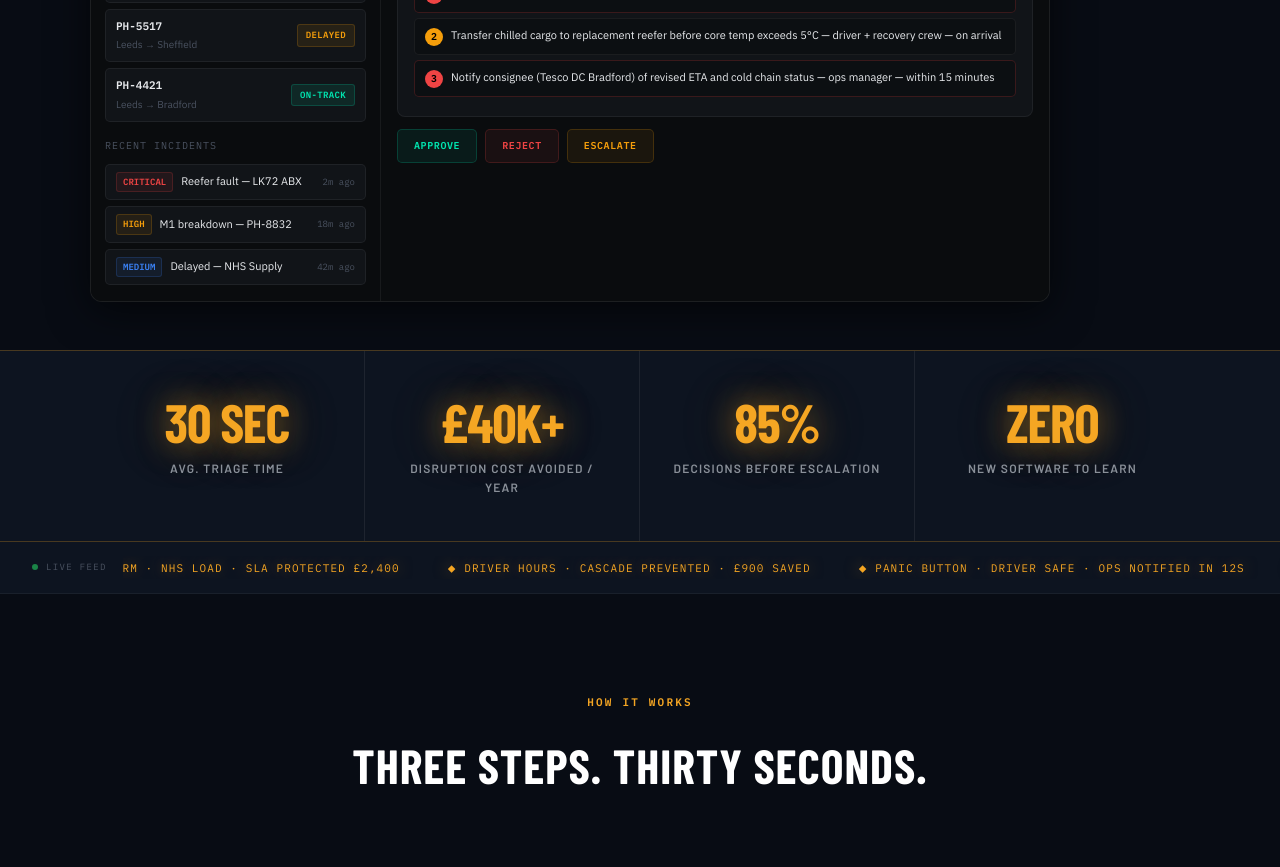
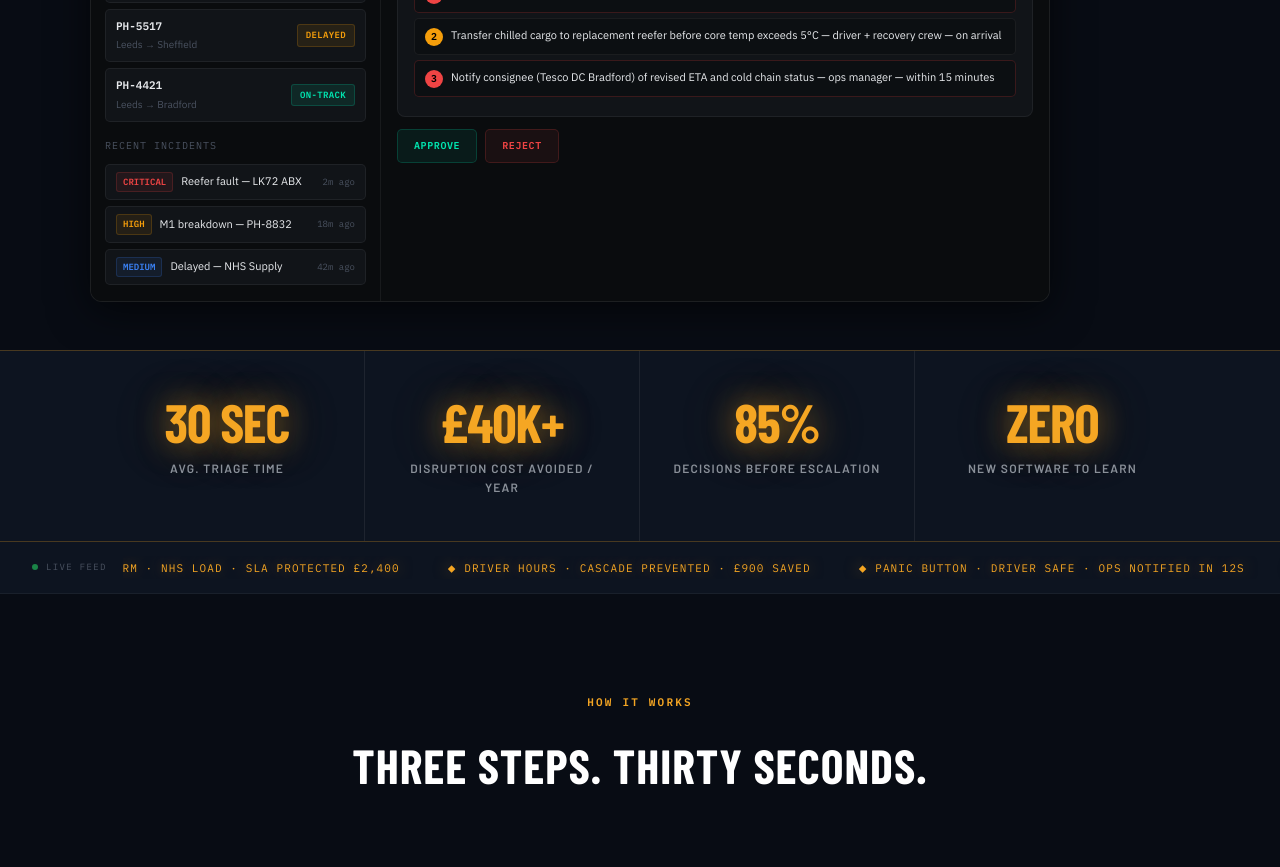
Before and after one commit to waterwellproject8-star/disruption-hub, a Next.js app: page / in a window 1280 px wide. Shown: the part 1220-2087 px from the top of the page. Built offline with nearby package versions, Linux system fonts and the light colour scheme; a web font is replaced by a local one.

Commit message:
DashboardPreview: remove ESCALATE button from action row — keep APPROVE and REJECT only

```diff
--- a/components/DashboardPreview.jsx
+++ b/components/DashboardPreview.jsx
@@ -192,7 +192,6 @@ export default function DashboardPreview() {
             }}>
               <ActionBtn label="APPROVE" color={C.teal} />
               <ActionBtn label="REJECT" color={C.red} />
-              <ActionBtn label="ESCALATE" color={C.amber} />
             </div>
           </div>
         </div>
```
